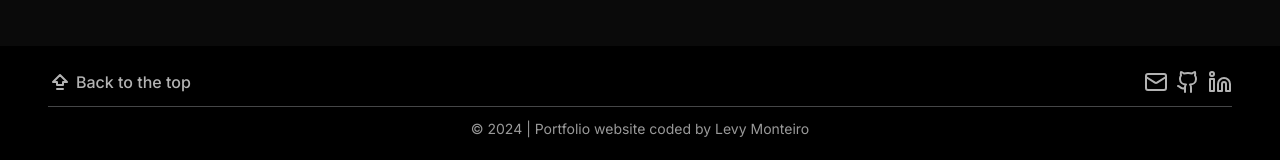
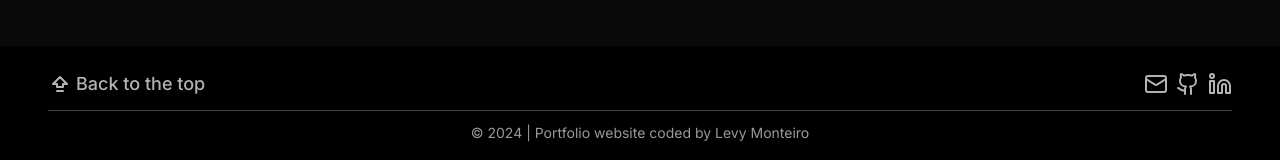
Before and after one commit to LevyMonteiro/portfolio, a React (Vite) app: page / in a window 1280 px wide. Shown: the part 3166-3326 px from the top of the page. Built offline with nearby package versions, Linux system fonts and the light colour scheme; what @designbycode/tailwindcss-text-shadow would draw is missing.

Commit message:
update Footer text size

```diff
--- a/src/components/sections/Footer.tsx
+++ b/src/components/sections/Footer.tsx
@@ -21,7 +21,7 @@ export default function Footer({ currentPage }: any) {
       } w-screen flex justify-center items-center py-6`}
     >
       <div className='w-[1184px] flex flex-col'>
-        <div className='flex justify-between opacity-70 font-medium'>
+        <div className='flex justify-between opacity-70 font-medium text-lg'>
           <a
             href='/'
             className='hover:text-violet-600 transition ease-in-out duration-300 justify-center flex items-center gap-1'
```
